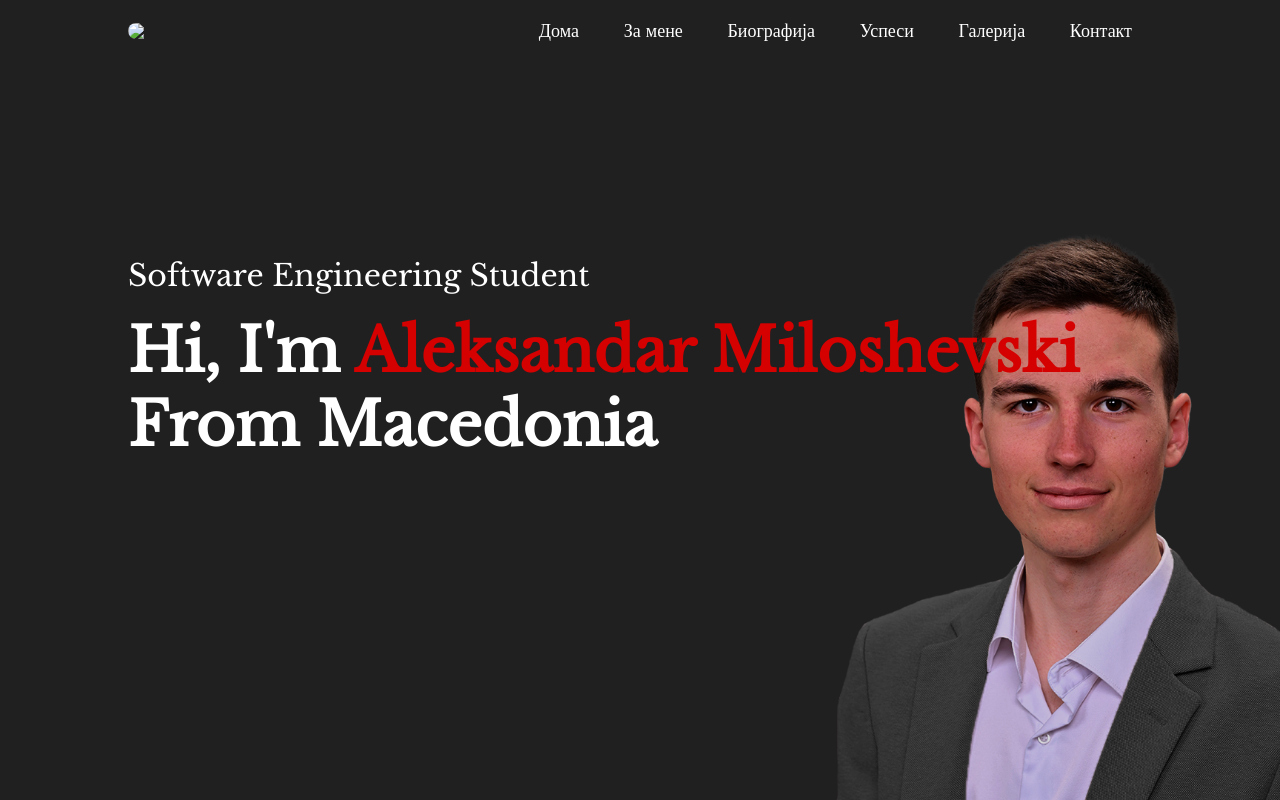
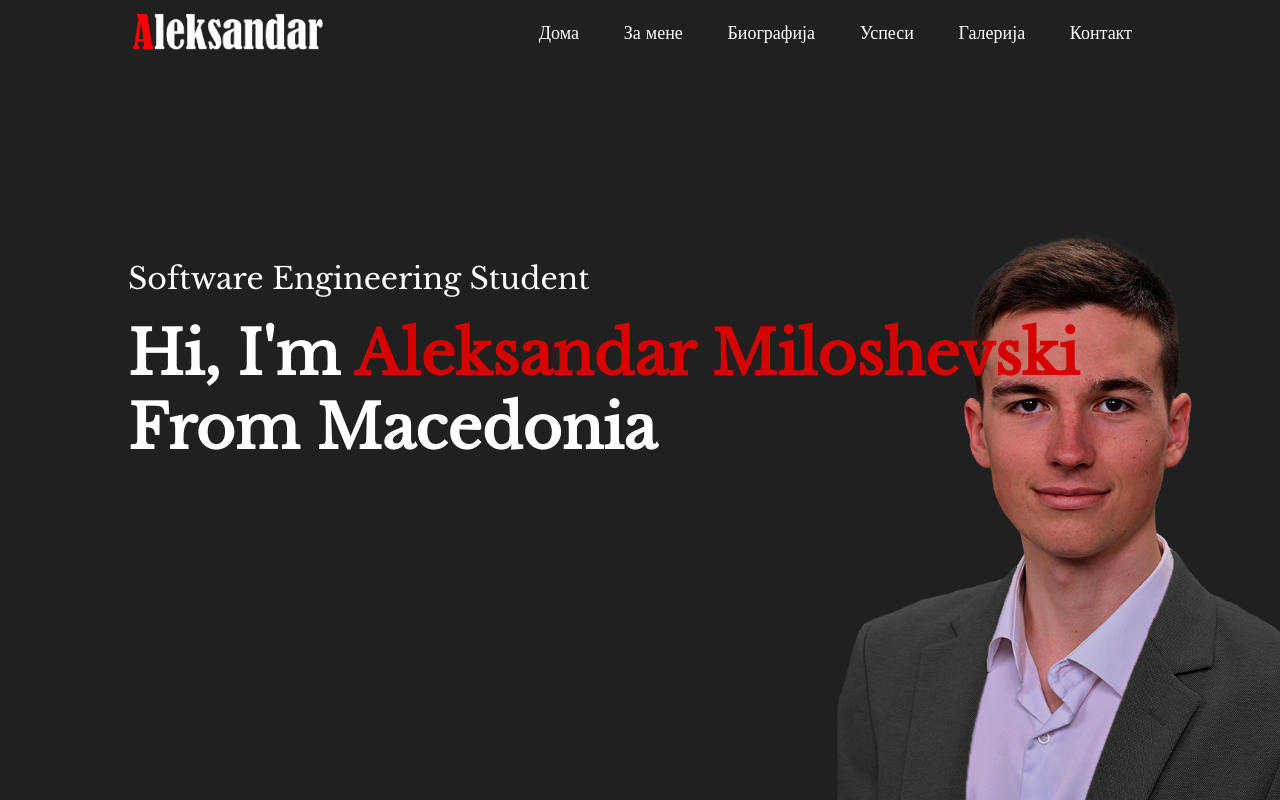
Before and after one commit to miloshevski/miloshevski.github.io, a plain HTML site: page index.html in a window 1280 px wide. Drawn offline with nearby package versions, Linux system fonts and the light colour scheme; files whose address does not match are found by name; a web font is replaced by a local one.

Commit message:
Update index.html

```diff
--- a/index.html
+++ b/index.html
@@ -21,7 +21,7 @@
     <div id="header">
       <div class="container">
         <nav>
-          <img src="./slike/logo2.png" class="logo" />
+          <img src="/logo2.png" class="logo" />
           <ul id="sidemenu">
             <li><a href="/index.html">Дома</a></li>
             <li><a href="/about.html">За мене</a></li>
```
